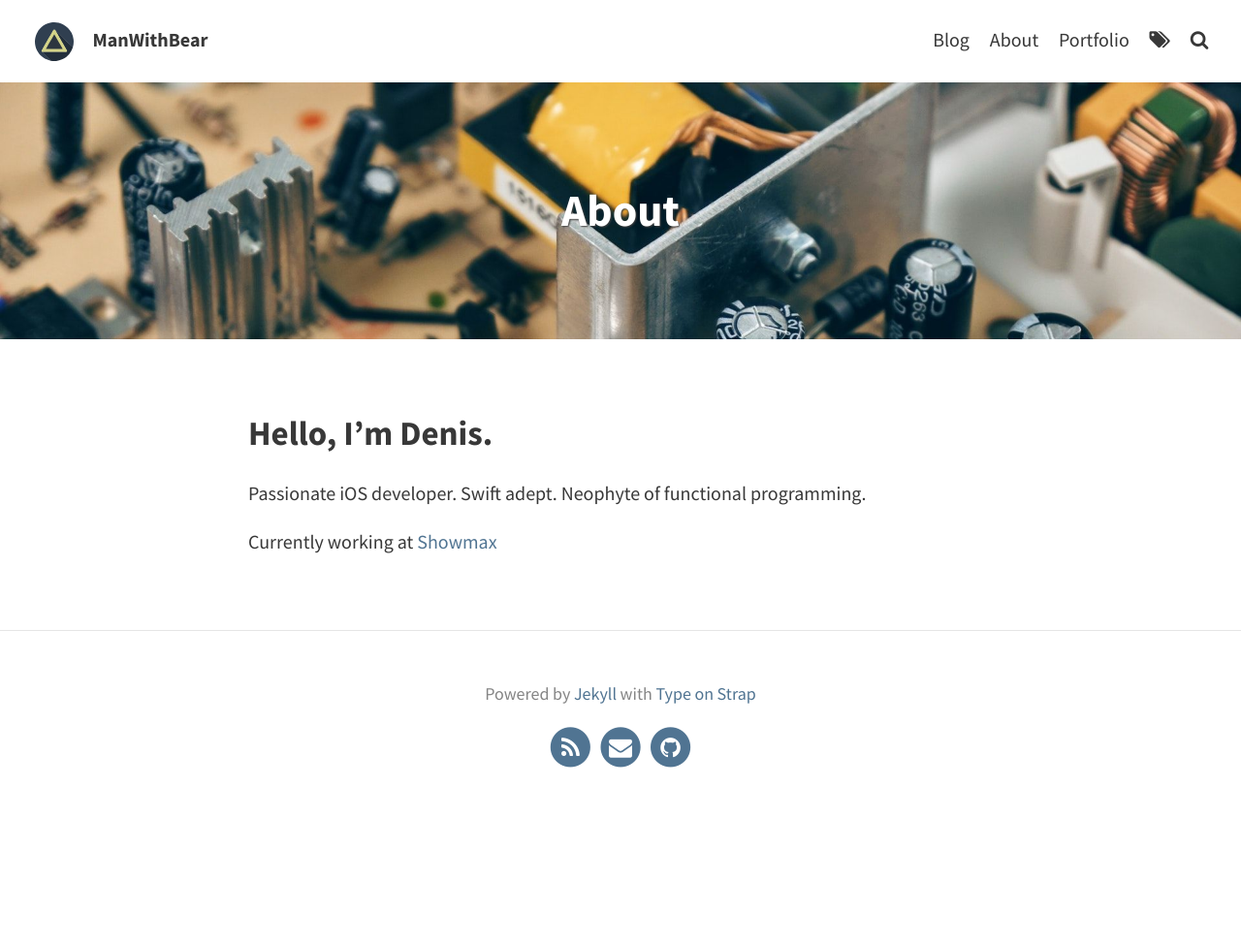
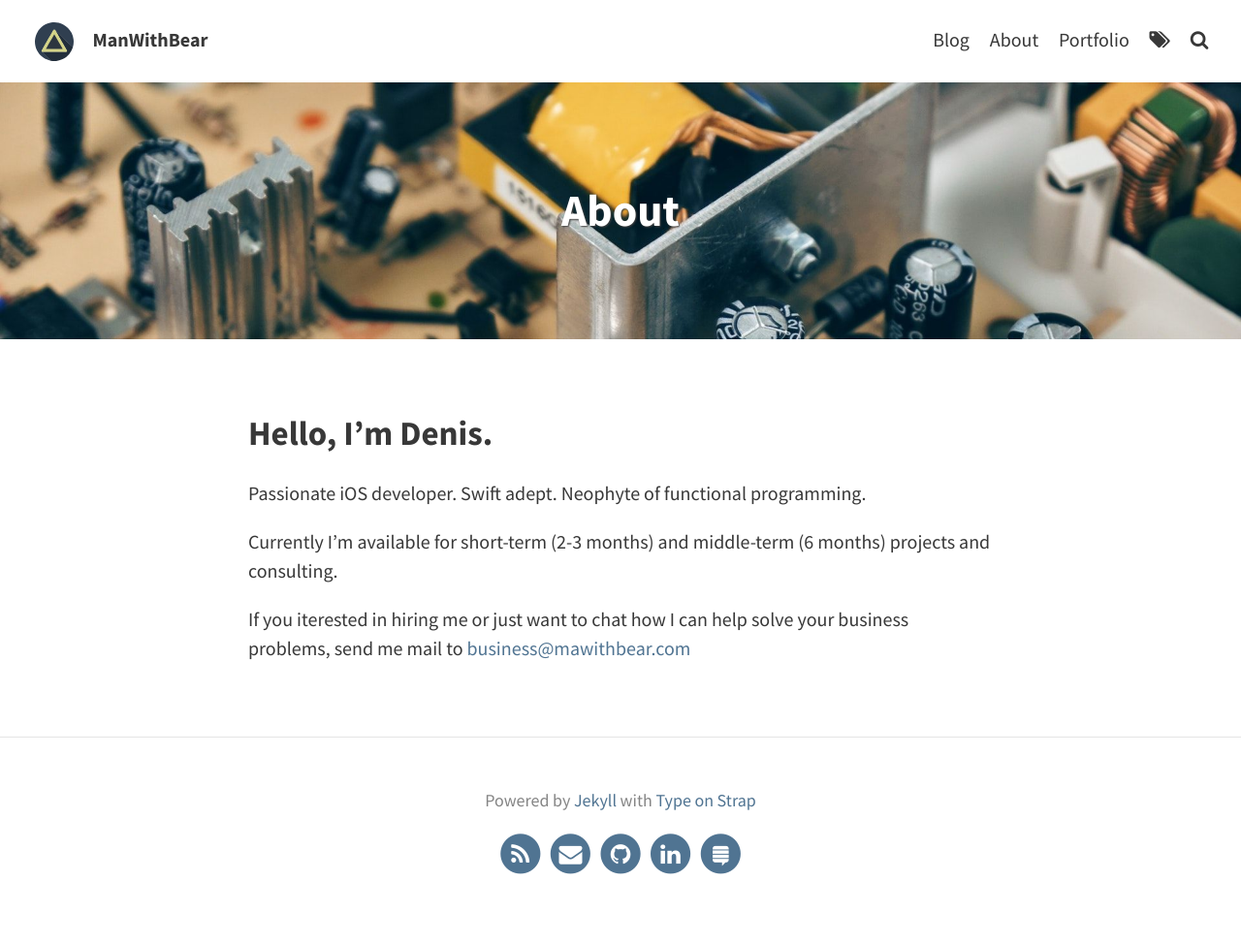
Before and after one commit to ManWithBear/ManWithBear.github.io, a Jekyll site: the page built from pages/about.md, in a window 1280 px wide. Shown: the whole page at 97% size. Built offline with Jekyll 4.4.1, drawn with Linux system fonts in a browser that asks for light colours; comment, search, counter and statistics services are not loaded; before the commit the page ends 900 px from its top, so only the background shows below that; some of the changed lines change nothing that is shown.

Commit message:
Update links and description

```diff
--- a/_config.yml
+++ b/_config.yml
@@ -1,6 +1,6 @@
 # SITE CONFIGURATION
 baseurl: ""
-url: "https://manwithbear.github.io"
+url: "https://manwithbear.com"
 title: ManWithBear
 description: "Developer notes around iOS / Swift / Programming"
 
@@ -22,7 +22,7 @@ theme_settings:
 
   # Icons
   rss: true  # Make sure you created a feed.xml with feed.xml layout
-  email_address: "itsmanwithbear@gmail.com"
+  email_address: "hello@manwithbear.com"
   behance:
   bitbucket:
   dribbble:
@@ -33,11 +33,11 @@ theme_settings:
   google_plus:
   instagram:
   keybase:
-  linkedin:  # Full URL
+  linkedin: "https://www.linkedin.com/in/manwithbear/" # Full URL
   pinterest:
   reddit:
   soundcloud:
-  stack_exchange:  # Full URL
+  stack_exchange: "https://stackoverflow.com/users/4280337/manwithbear" # Full URL
   steam:
   tumblr:
   twitter: # "twitter username"
--- a/pages/about.md
+++ b/pages/about.md
@@ -8,4 +8,6 @@ feature-img: "assets/img/pexels/circuit.jpeg"
 ## Hello, I'm Denis.
 Passionate iOS developer. Swift adept. Neophyte of functional programming.
 
-Currently working at [Showmax](https://tech.showmax.com)
+Currently I'm available for short-term (2-3 months) and middle-term (6 months) projects and consulting.
+
+If you iterested in hiring me or just want to chat how I can help solve your business problems, send me mail to [business@mawithbear.com](mailto:business@mawithbear.com)
```
Also changed, not shown: Gemfile.lock.
